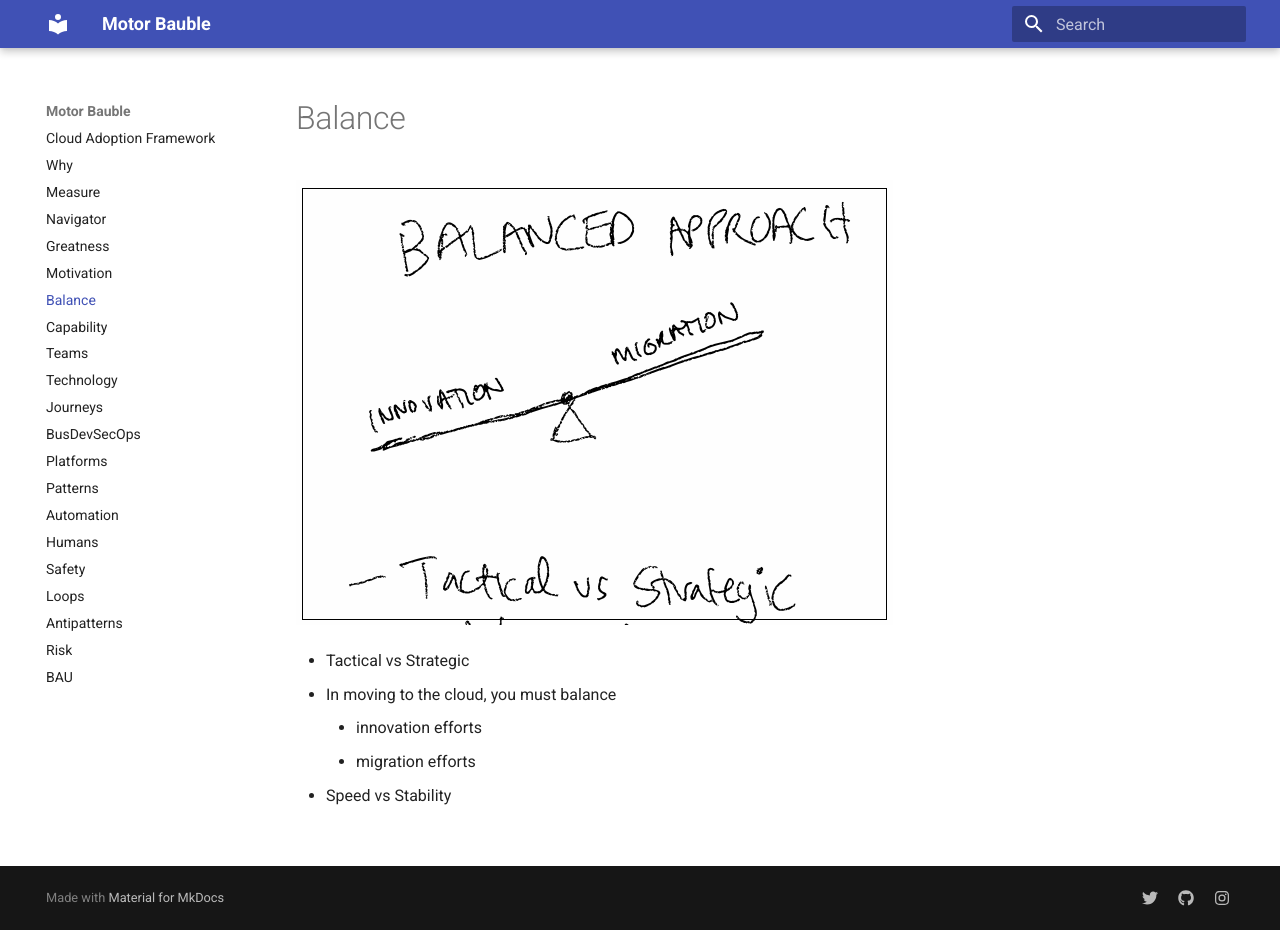
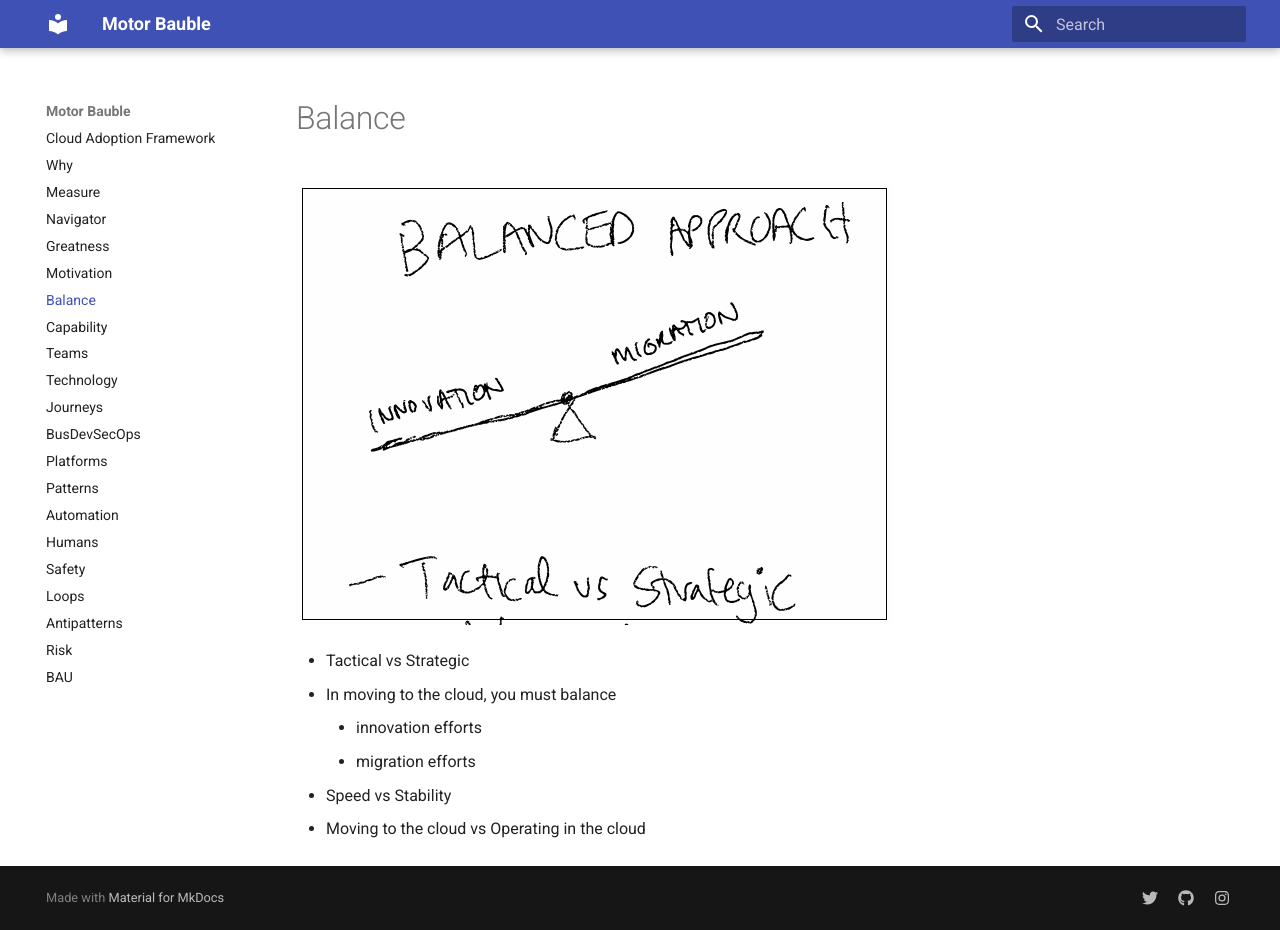
Before and after one commit to eformat/motor-bauble, an MkDocs documentation site: the page built from docs/6-balance.md, in a window 1280 px wide and 930 px high. Built offline with MkDocs 1.6.1 and Material for MkDocs 9.7.7, drawn with Linux system fonts in a browser that asks for light colours.

Commit message:
🦩 initial commit 🦩

```diff
--- a/docs/6-balance.md
+++ b/docs/6-balance.md
@@ -7,3 +7,4 @@
     - innovation efforts
     - migration efforts
 * Speed vs Stability
+* Moving to the cloud vs Operating in the cloud
```
